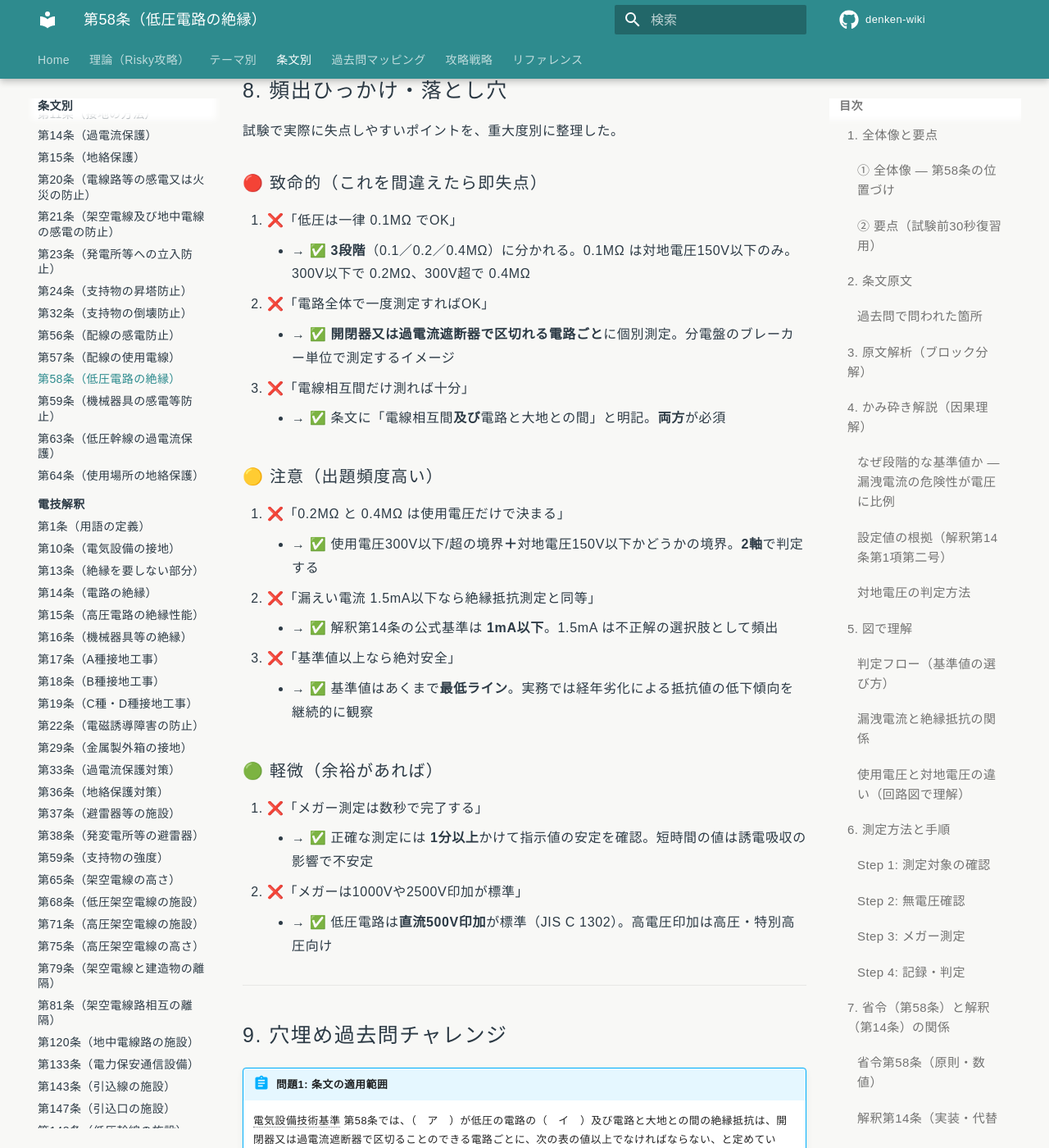
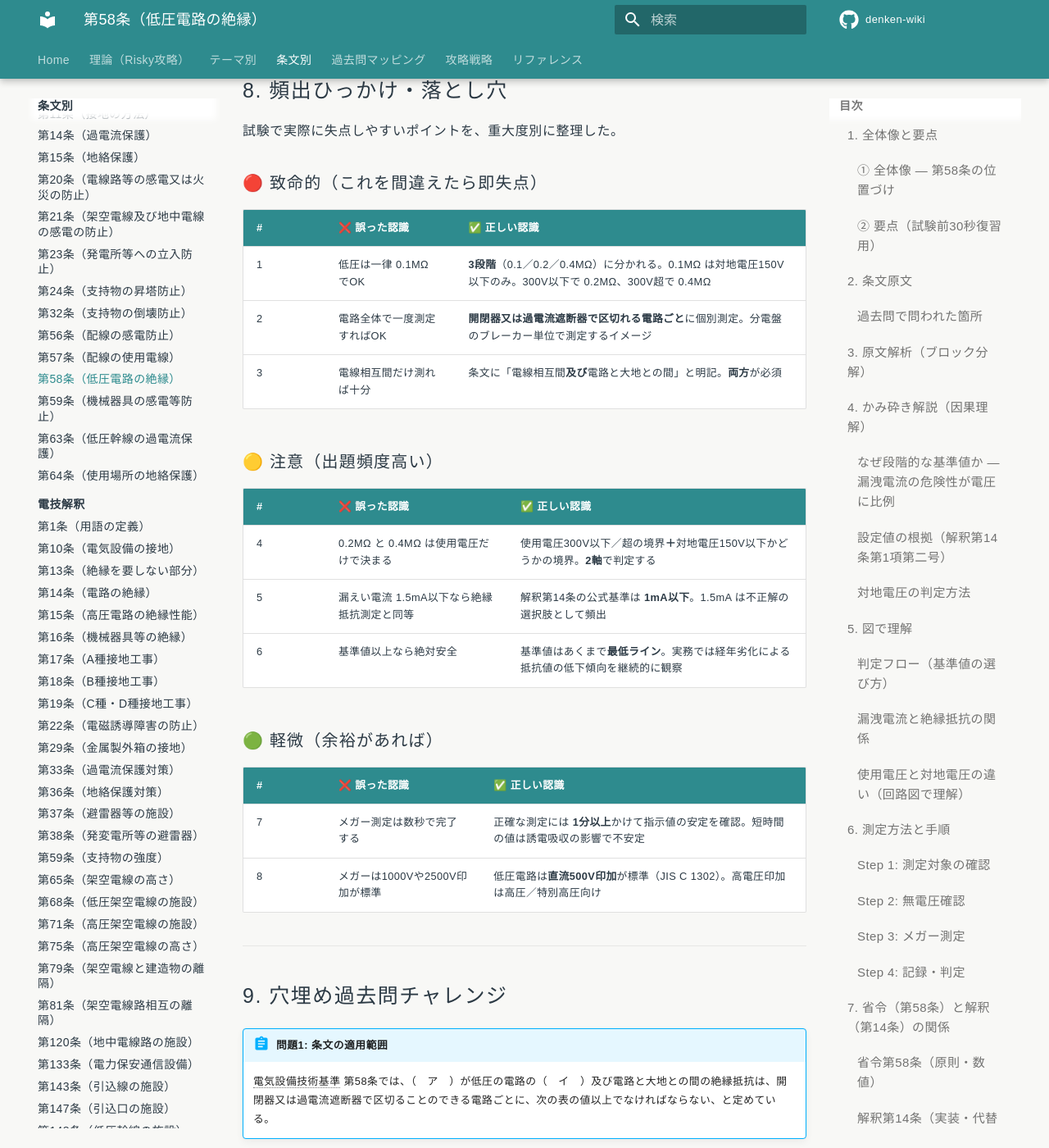
Before and after one commit to kfurufuru/denken-wiki, an MkDocs documentation site: the page built from docs/articles/kijun/58.md, in a window 1280 px wide and 1400 px high, scrolled down 10603 px. Shown: the whole window at 82% size. Built offline with MkDocs 1.6.1 and Material for MkDocs 9.7.7, drawn with Linux system fonts in a browser that asks for light colours; comment, search, counter and statistics services are not loaded; some of the changed text lies outside the part shown.

Commit message:
update(kijun/58): v2.2 — ひっかけセクションを ❌/✅ 表化
ゴールドスタンダードテンプレート改修。番号付きリスト＋サブ箇条書き
形式を 2列表（❌誤った認識／✅正しい認識）に統一。kaishaku/150.md
v1.2 と整合し、横展開時のスタイルブレを解消。

Co-Authored-By: Claude Opus 4.7 <noreply@anthropic.com>

```diff
--- a/docs/articles/kijun/58.md
+++ b/docs/articles/kijun/58.md
@@ -469,28 +469,26 @@ flowchart TD
 
 ### 🔴 致命的（これを間違えたら即失点）
 
-1. ❌「低圧は一律 0.1MΩ でOK」
-    - → ✅ **3段階**（0.1／0.2／0.4MΩ）に分かれる。0.1MΩ は対地電圧150V以下のみ。300V以下で 0.2MΩ、300V超で 0.4MΩ
-2. ❌「電路全体で一度測定すればOK」
-    - → ✅ **開閉器又は過電流遮断器で区切れる電路ごと**に個別測定。分電盤のブレーカー単位で測定するイメージ
-3. ❌「電線相互間だけ測れば十分」
-    - → ✅ 条文に「電線相互間**及び**電路と大地との間」と明記。**両方**が必須
+| # | ❌ 誤った認識 | ✅ 正しい認識 |
+|---|--------------|--------------|
+| 1 | 低圧は一律 0.1MΩ でOK | **3段階**（0.1／0.2／0.4MΩ）に分かれる。0.1MΩ は対地電圧150V以下のみ。300V以下で 0.2MΩ、300V超で 0.4MΩ |
+| 2 | 電路全体で一度測定すればOK | **開閉器又は過電流遮断器で区切れる電路ごと**に個別測定。分電盤のブレーカー単位で測定するイメージ |
+| 3 | 電線相互間だけ測れば十分 | 条文に「電線相互間**及び**電路と大地との間」と明記。**両方**が必須 |
 
 ### 🟡 注意（出題頻度高い）
 
-4. ❌「0.2MΩ と 0.4MΩ は使用電圧だけで決まる」
-    - → ✅ 使用電圧300V以下/超の境界**＋**対地電圧150V以下かどうかの境界。**2軸**で判定する
-5. ❌「漏えい電流 1.5mA以下なら絶縁抵抗測定と同等」
-    - → ✅ 解釈第14条の公式基準は **1mA以下**。1.5mA は不正解の選択肢として頻出
-6. ❌「基準値以上なら絶対安全」
-    - → ✅ 基準値はあくまで**最低ライン**。実務では経年劣化による抵抗値の低下傾向を継続的に観察
+| # | ❌ 誤った認識 | ✅ 正しい認識 |
+|---|--------------|--------------|
+| 4 | 0.2MΩ と 0.4MΩ は使用電圧だけで決まる | 使用電圧300V以下／超の境界**＋**対地電圧150V以下かどうかの境界。**2軸**で判定する |
+| 5 | 漏えい電流 1.5mA以下なら絶縁抵抗測定と同等 | 解釈第14条の公式基準は **1mA以下**。1.5mA は不正解の選択肢として頻出 |
+| 6 | 基準値以上なら絶対安全 | 基準値はあくまで**最低ライン**。実務では経年劣化による抵抗値の低下傾向を継続的に観察 |
 
 ### 🟢 軽微（余裕があれば）
 
-7. ❌「メガー測定は数秒で完了する」
-    - → ✅ 正確な測定には **1分以上**かけて指示値の安定を確認。短時間の値は誘電吸収の影響で不安定
-8. ❌「メガーは1000Vや2500V印加が標準」
-    - → ✅ 低圧電路は**直流500V印加**が標準（JIS C 1302）。高電圧印加は高圧・特別高圧向け
+| # | ❌ 誤った認識 | ✅ 正しい認識 |
+|---|--------------|--------------|
+| 7 | メガー測定は数秒で完了する | 正確な測定には **1分以上**かけて指示値の安定を確認。短時間の値は誘電吸収の影響で不安定 |
+| 8 | メガーは1000Vや2500V印加が標準 | 低圧電路は**直流500V印加**が標準（JIS C 1302）。高電圧印加は高圧／特別高圧向け |
 
 ---
 
@@ -645,7 +643,8 @@ flowchart TD
 - **2026-05-04**: テンプレート構造適合化（v1.2）。kijun/5.md ゴールドスタンダードに準拠して5つの欠落セクションを追加（原文解析・図で理解・穴埋めチャレンジ・まぎらわしい選択肢・最終チェック）
 - **2026-05-04**: 12項目品質改修（v2.0）。出題頻度修正、SVG Ω表示修正（tspan分割）、使用電圧/対地電圧回路図追加、条文テーブルモバイル最適化、ひっかけセクション重大度別再構成、穴埋め問題分割（6空欄→2-3空欄×4問）、過去問テーブル新しい順、用語集追加、過電流遮断器の解説追加
 - **2026-05-04**: v2.1改修。ひっかけセクション❌→✅対比形式に変更、遮断器3種比較表の列構成改善、MΩ太字バグ全箇所修正、セクション名「全体像と要点」に統一
+- **2026-05-05**: v2.2改修。ひっかけセクション（致命的／注意／軽微）の番号付き・サブ箇条書き形式を **❌/✅ 2列表** に変換。スキャン時の視認性向上＋150条横展開時の混乱回避（kaishaku/150.md v1.2 と統一）
 
 ---
 
-*最終確認: 2026-05-04 | 数値検証完了: 2026-05-02（CONDITIONAL PASS・致命数値2件修正済） | ステータス: v2.1（ひっかけ❌→✅形式・比較表改善・テンプレート水平展開対応） | [バージョニング基準](../../reference/versioning.md)*
+*最終確認: 2026-05-05 | 数値検証完了: 2026-05-02（CONDITIONAL PASS・致命数値2件修正済） | ステータス: v2.2（ひっかけ表化・テンプレートゴールドスタンダード更新） | [バージョニング基準](../../reference/versioning.md)*
```
